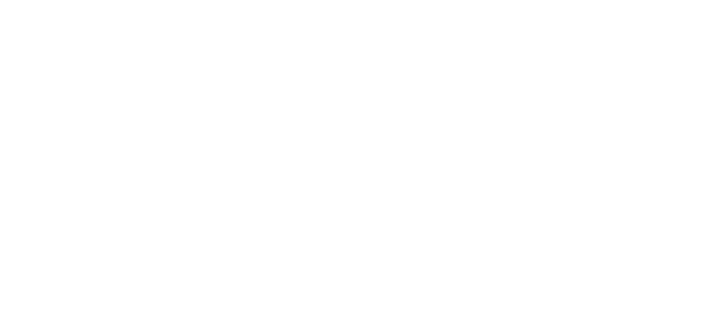
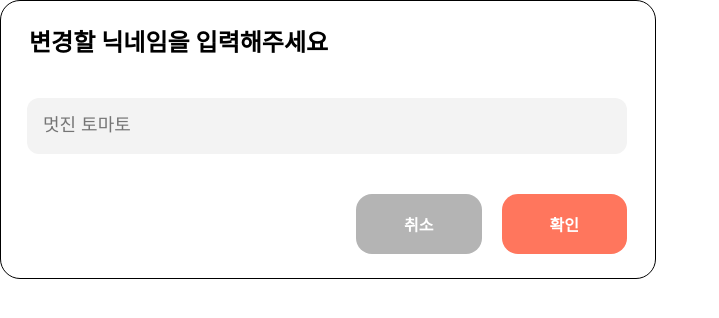
Before and after one commit to team-eeats/eeats-fe, a React (Vite) app: page /nickname in a window 1280 px wide. Before the commit this address had no page. Shown: the top 318 px of the page, without its empty margins (0-719 px from the left). Built offline with nearby package versions, Linux system fonts and the light colour scheme; a web font is replaced by a local one.

Commit message:
✨:: 닉네임 변경 모달 퍼블리싱

```diff
--- a/src/Components/Header/index.tsx
+++ b/src/Components/Header/index.tsx
@@ -1,4 +1,4 @@
-import * as S from "./styled";
+import * as S from "./style";
 import MyPage from "../../Assets/img/SVG/MyPage.svg";
 import Alarm from "../../Assets/img/SVG/Alarm.svg";
 import Logo from "../../Assets/img/SVG/Logo.svg";
--- /dev/null
+++ b/src/Components/NicknameChange/index.tsx
@@ -0,0 +1,16 @@
+import { Font } from "../../Styles/Font";
+import CheckCancelButton from "../CheckCancelButton";
+import Input from "../Input/Input";
+import * as S from "./style";
+
+export const NicknameChange = () => {
+  return (
+    <S.Container>
+      <Font text="변경할 닉네임을 입력해주세요" kind="Heading3" color="black" />
+      <Input placeholder="멋진 토마토" type="text" id="변경 닉네임" />
+      <div>
+        <CheckCancelButton />
+      </div>
+    </S.Container>
+  );
+};
--- /dev/null
+++ b/src/Components/NicknameChange/style.ts
@@ -0,0 +1,21 @@
+import styled from "styled-components";
+
+export const Container = styled.div`
+  display: flex;
+  flex-direction: column;
+  gap: 40px;
+  width: 656px;
+  height: 279px;
+  border-radius: 20px;
+  border: 1px solid black;
+  padding: 28px;
+  > div {
+    align-self: flex-end;
+  }
+`;
+
+export const ButtonWrapper = styled.div`
+  display: flex;
+  flex-direction: column;
+  gap: 20px;
+`;
--- a/src/router.tsx
+++ b/src/router.tsx
@@ -16,6 +16,7 @@
 import { CompletePhotoVote } from "./Components/CompletePhotoVote";
 import { Header } from "./Components/Header";
 import LoginPage from "./page/loginPage";
+import { NicknameChange } from "./Components/NicknameChange";
 
 function router() {
   return (
@@ -39,6 +40,7 @@
         <Route path="/Header" element={<Header />} />
         <Route path="/tab" element={<TabBar />} />
         <Route path="/login" element={<LoginPage />} />
+        <Route path="/nickname" element={<NicknameChange />} />
       </Routes>
     </BrowserRouter>
   );
```
Also changed, not shown: src/Components/Header/style.ts (renamed from src/Components/Header/styled.ts).
